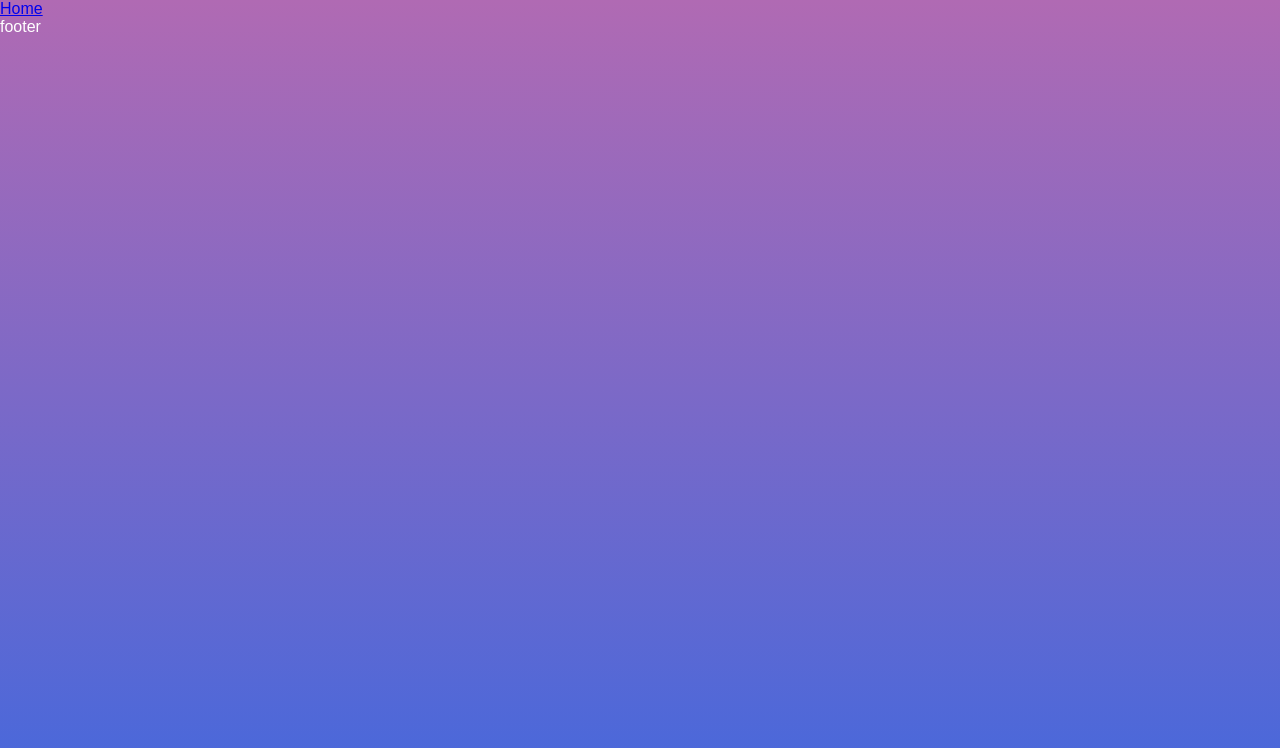
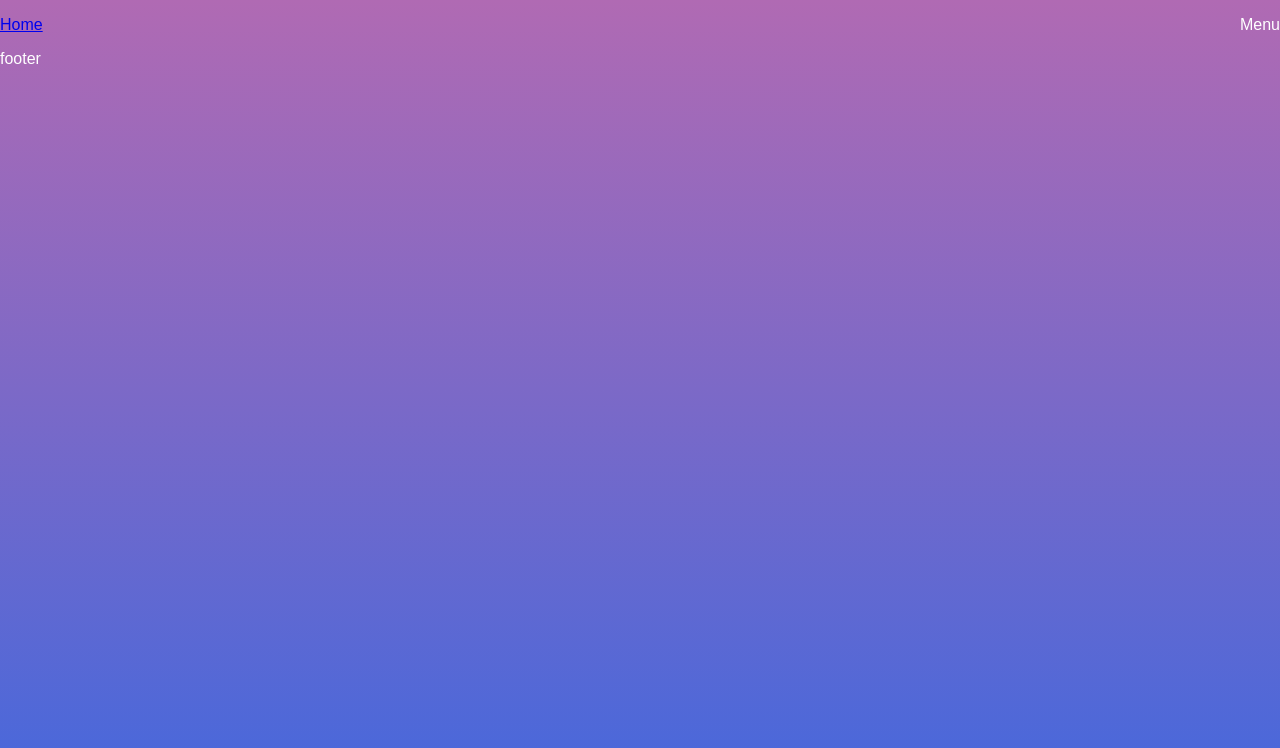
Before and after one commit to nTamura/dashvotes, a React (Create React App) app: page /about in a window 1280 px wide. Shown: the top 748 px of the page. Built offline with nearby package versions, Linux system fonts and the light colour scheme.

Commit message:
navbar setup

```diff
--- a/src/components/Navigation/Navbar.jsx
+++ b/src/components/Navigation/Navbar.jsx
@@ -4,16 +4,18 @@ import { Link } from 'react-router-dom'
 
 function Navbar({ classes }) {
   return (
-    <nav>
+    <nav className={classes.root}>
       <Link to="/">Home</Link>
+      <p>Menu</p>
     </nav>
   )
 }
 
 const styles = {
-  root: {},
-  body: {
-    flex: 1,
+  root: {
+    display: 'flex',
+    alignItems: 'center',
+    justifyContent: 'space-between',
   },
 }
 
```
